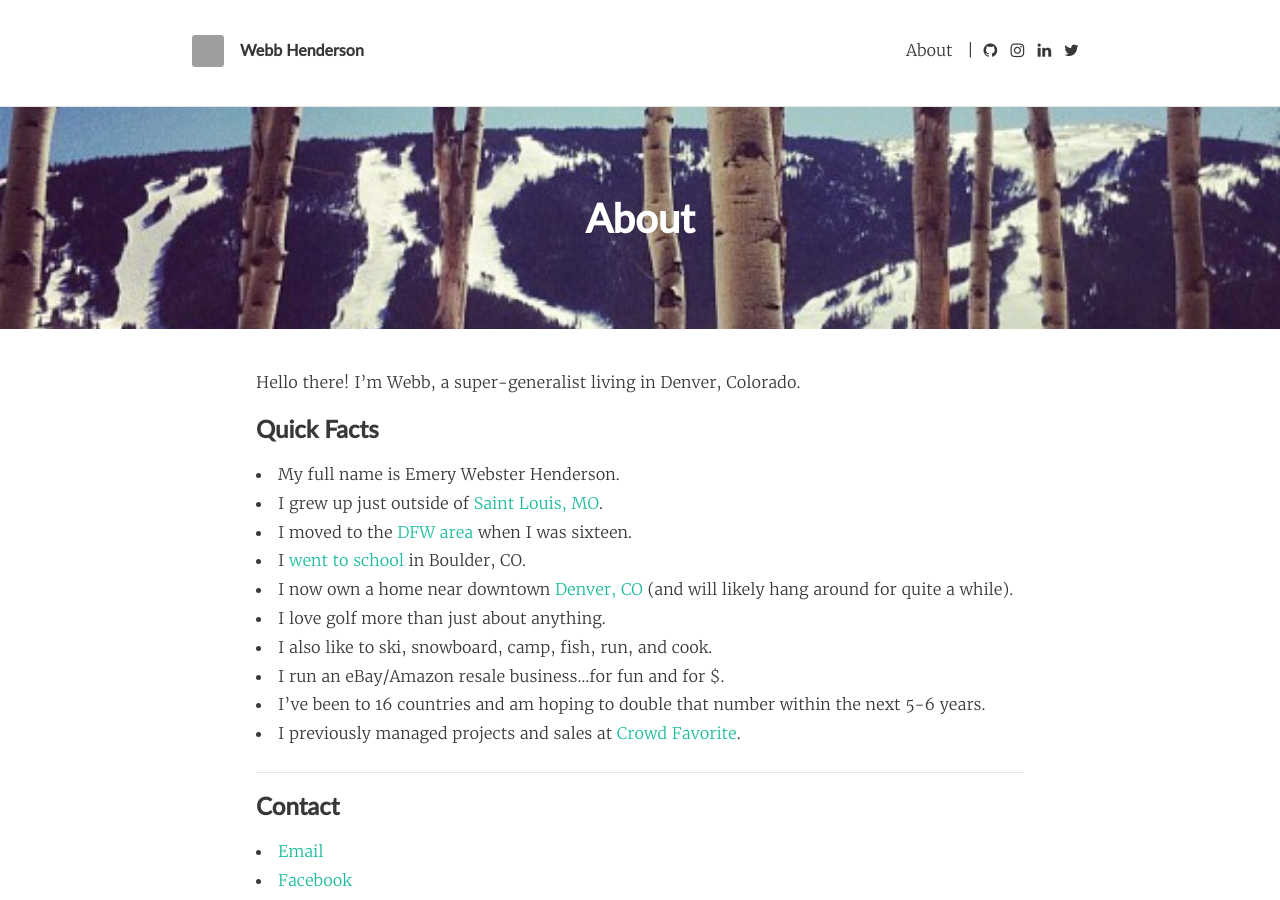
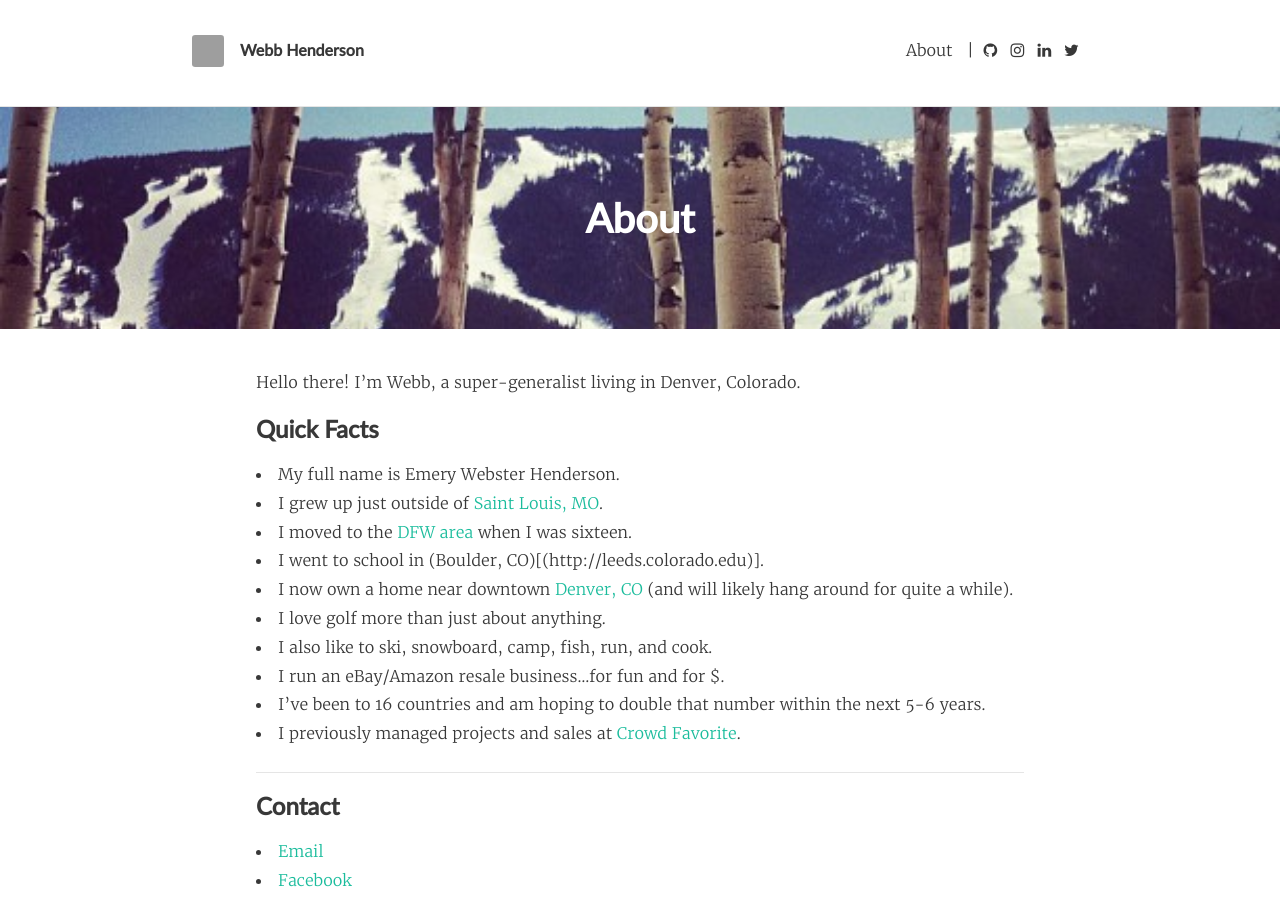
Before and after one commit to emerywebster/emerywebster.github.io, a Jekyll site: the page built from about.md, in a window 1280 px wide and 900 px high. Built offline with Jekyll 4.4.1, drawn with Linux system fonts in a browser that asks for light colours; nearby versions of some CDN libraries; Markdown is read by kramdown in place of the engine named in the settings; grey boxes are pictures that could not be loaded.

```diff
--- a/about.md
+++ b/about.md
@@ -13,7 +13,7 @@ Hello there! I'm Webb, a super-generalist living in Denver, Colorado.
 - My full name is Emery Webster Henderson.
 - I grew up just outside of [Saint Louis, MO](http://stlouis.cardinals.mlb.com/).
 - I moved to the [DFW area](http://mavs.com) when I was sixteen.
-- I [went to school](http://leeds.colorado.edu) in Boulder, CO.
+- I went to school in (Boulder, CO)[(http://leeds.colorado.edu)].
 - I now own a home near downtown [Denver, CO](http://denverbroncos.com) (and will likely hang around for quite a while).
 - I love golf more than just about anything.
 - I also like to ski, snowboard, camp, fish, run, and cook.
```
